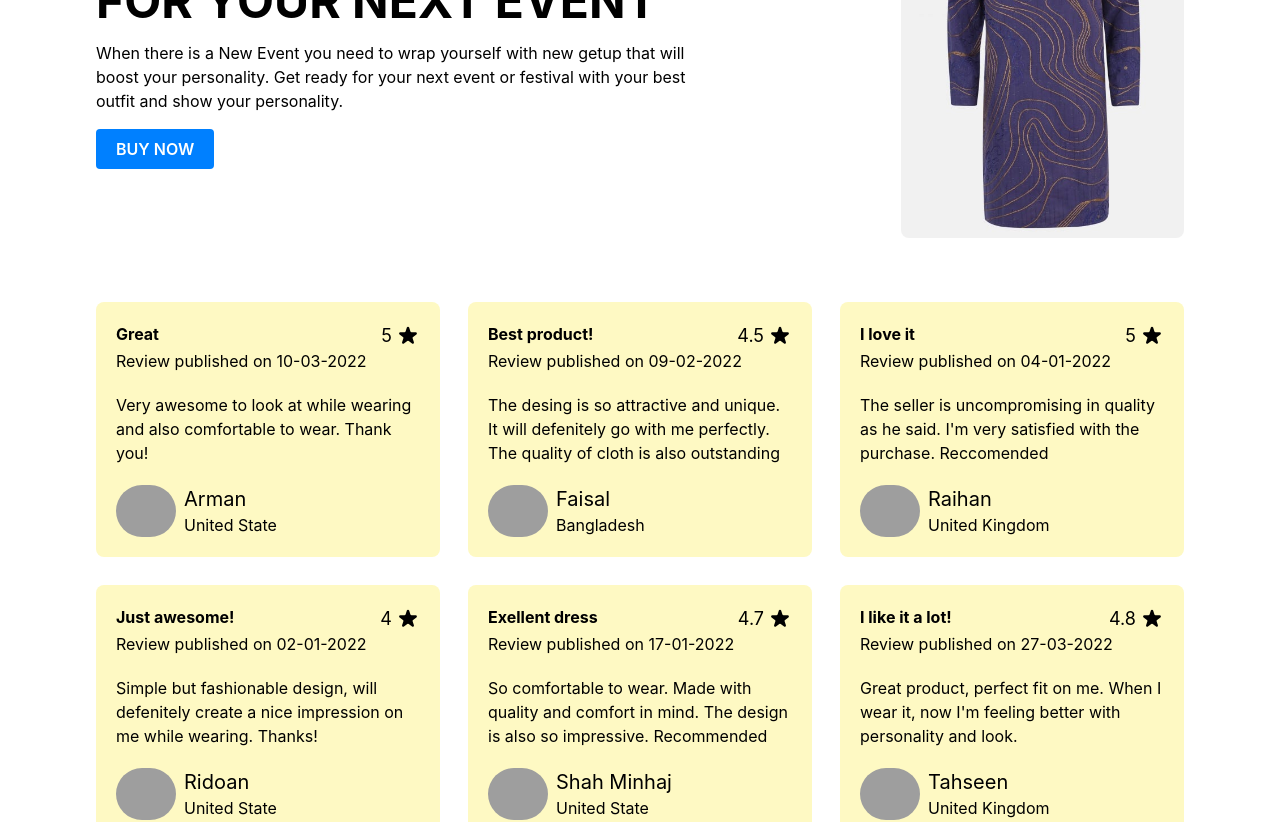
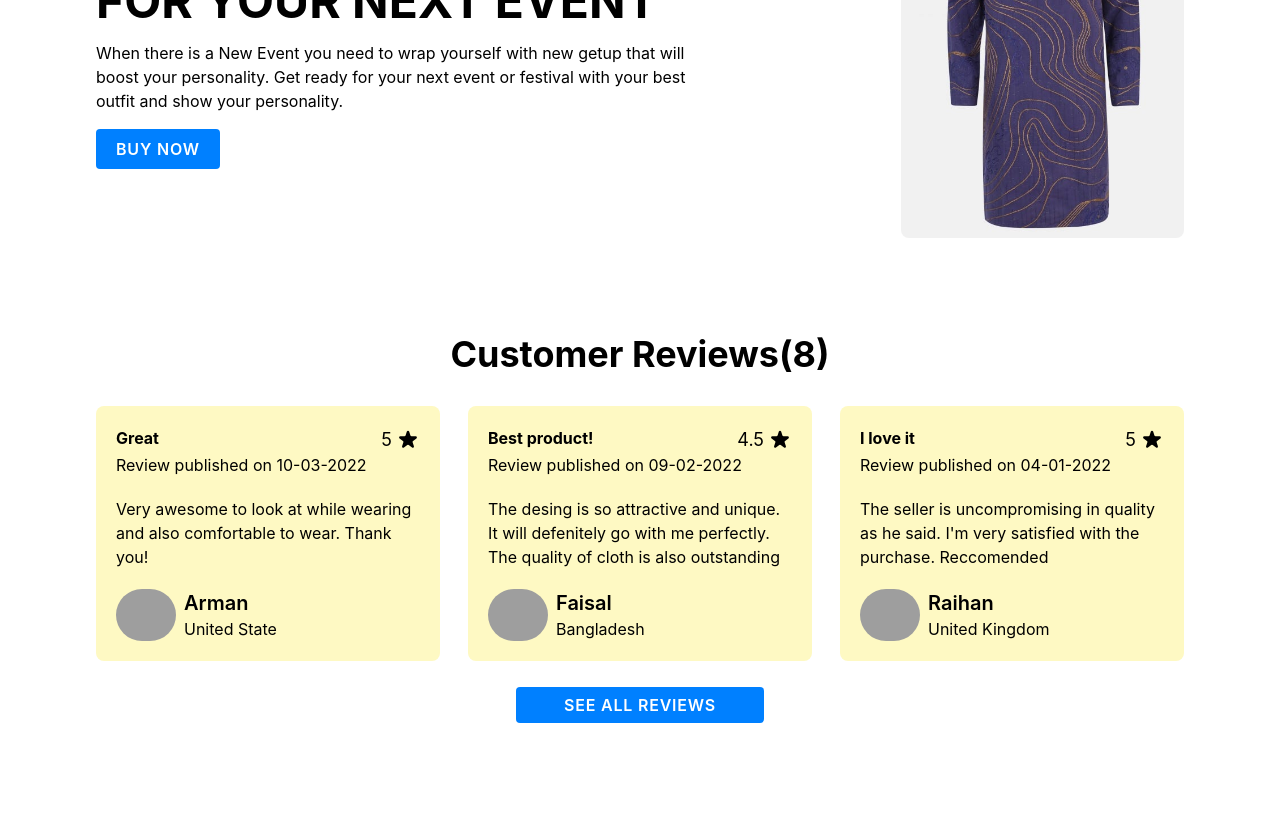
Before and after one commit to hnMurshed/lebaas, a React (Create React App) app: page / in a window 1280 px wide. Shown: the part 300-1122 px from the top of the page. After the commit the page ends 1049 px from the top, so only its background shows below. Built offline with nearby package versions, Linux system fonts and the light colour scheme; grey boxes are pictures that could not be loaded.

Commit message:
only 3 reviews on home showed and see all reviews button aadded with handling

```diff
--- a/src/components/Product/Product.js
+++ b/src/components/Product/Product.js
@@ -8,7 +8,7 @@ const Product = () => {
             <div>
                 <h1 className='text-5xl font-bold uppercase mb-4'><span className='text-[#0080ff]'>Get your best outfit</span> <br /> for your next event</h1>
                 <p className="pr-[100px]">When there is a New Event you need to wrap yourself with new getup that will boost your personality. Get ready for your next event or festival with your best outfit and show your personality.</p>
-                <button className='bg-[#0080ff] hover:bg-[#0080ff9f] text-white font-semibold uppercase px-5 py-2 rounded mt-4'>Buy Now</button>
+                <button className='bg-[#0080ff] hover:bg-[#0080ff9f] text-white font-semibold tracking-wider uppercase px-5 py-2 rounded mt-4'>Buy Now</button>
             </div>
             <div className="w-[600px]">
                 <img className='w-[100%] rounded-lg' src={img} alt="" />
--- a/src/components/ProductReview/ProductReview.js
+++ b/src/components/ProductReview/ProductReview.js
@@ -18,7 +18,7 @@ const ProductReview = ({reviews}) => {
             <div className="flex gap-2">
                 <img className='w-[60px] rounded-full' src={profile} alt="" />
                 <div>
-                    <h5 className='text-xl text-semibold'>{name}</h5>
+                    <h5 className='text-xl font-semibold'>{name}</h5>
                     <span>{country}</span>
                 </div>
             </div>
--- a/src/components/ProductReviews/ProductReviews.js
+++ b/src/components/ProductReviews/ProductReviews.js
@@ -1,17 +1,24 @@
 import React from 'react';
+import { Link } from 'react-router-dom';
 import useReviews from '../../hooks/useReviews';
 import ProductReview from '../ProductReview/ProductReview';
 
 const ProductReviews = () => {
     const [reviews, setReviews] = useReviews();
     return (
-        <div className='grid lg:grid-cols-3 gap-7'>
-            {
-                reviews.map(review => <ProductReview
-                    key={review.id}
-                    reviews={review}
-                ></ProductReview>)
-            }
+        <div className='py-8'>
+            <h2 className='text-4xl text-center font-bold'>Customer Reviews({reviews.length})</h2>
+            <div className='grid lg:grid-cols-3 gap-7 my-8'>
+                {
+                    reviews.slice(0, 3).map(review => <ProductReview
+                        key={review.id}
+                        reviews={review}
+                    ></ProductReview>)
+                }
+            </div>
+            <div className="text-center">
+                <Link to='reviews' className='px-12 py-2 bg-[#0080ff] hover:bg-[#0080ff9f] text-white rounded font-semibold uppercase tracking-wider'>See All Reviews</Link>
+            </div>
         </div>
     );
 };
```
